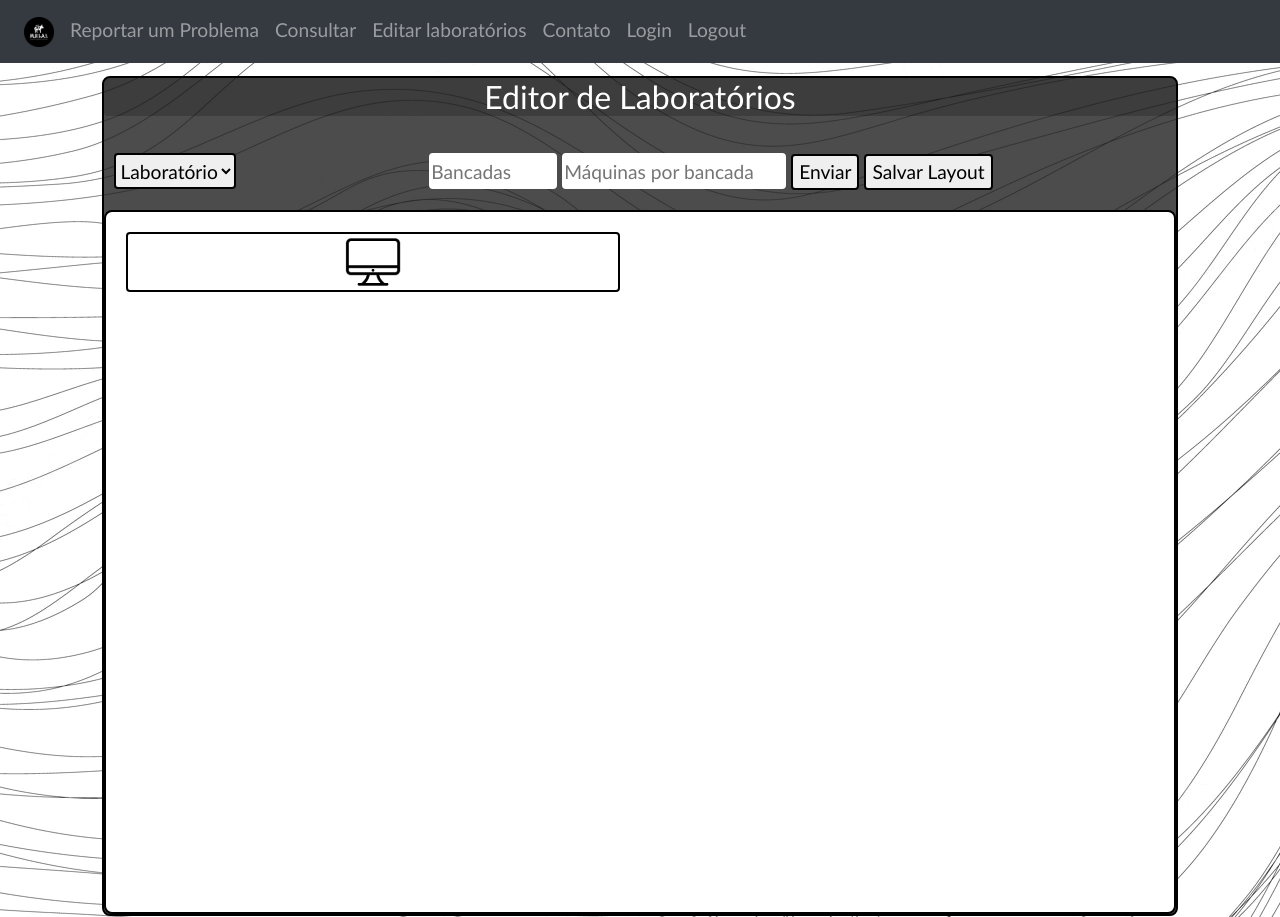
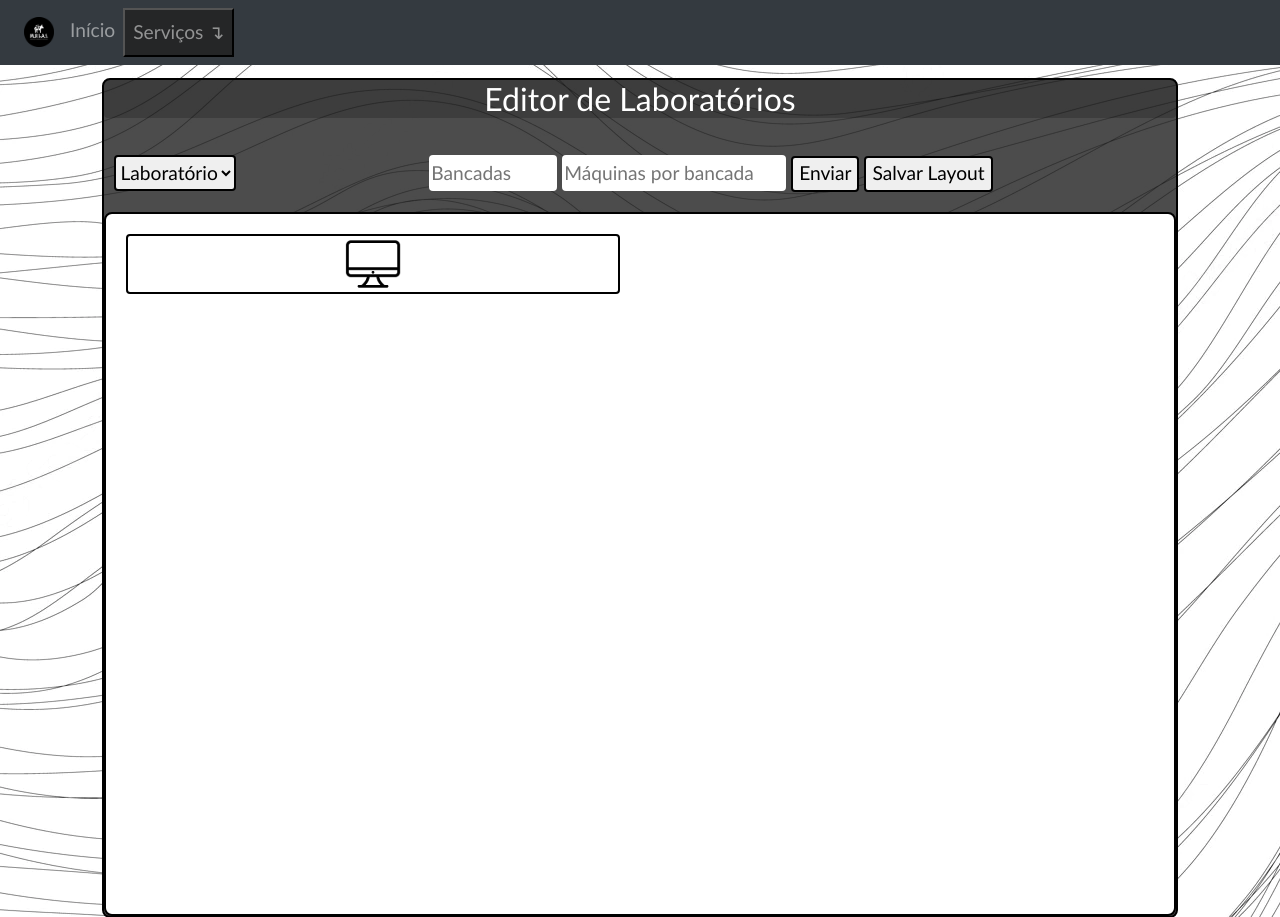
Before and after one commit to m-u-l-a-s/BIOS, a Flask app: page /edition in a window 1280 px wide. Shown: the top 917 px of the page. Run offline with Flask 2, Linux system fonts and the light colour scheme; some libraries are stand-ins or nearby versions.

Commit message:
Subindo alterações na barra de navegação (menu dropdown)

```diff
--- a/website/templates/edition.html
+++ b/website/templates/edition.html
@@ -4,6 +4,30 @@
         <meta charset="UTF-8">
         <meta http-equiv="X-UA-Compatible" content="IE=edge">
         <meta name="viewport" content="width=device-width, initial-scale=1.0">
+        <style>
+            .dropbtn {
+                background-color: rgba(34, 34, 34, 0.808);
+            }
+            .dropdown {
+                position: relative;
+                display: inline-block;
+            }
+            .dropdownContent {
+                display: none;
+                position: absolute;
+                background-color: rgba(34, 34, 34, 0.808);
+                overflow: auto;
+                box-shadow: 0px 8px 16px rgba(0, 0, 0, 0.2);
+            }
+            .dropdown:hover .dropdownContent {
+                display: block;
+            }
+            .dropdownContent a {
+                color: white;
+                display: block;
+                padding: 10px 16px;
+            }
+        </style>
         <link
         rel="stylesheet"
         href="https://stackpath.bootstrapcdn.com/bootstrap/4.4.1/css/bootstrap.min.css"
@@ -29,27 +53,24 @@
               <span class="navbar-toggler-icon"></span>
             </button>
             <div class="collapse navbar-collapse" id="navbar">
-              <div class="navbar-nav">
-                <a class="nav-item nav-link" id="home" href="https://github.com/m-u-l-a-s/BIOS" target="_blank">
-                  <img src="{{ url_for('static', filename='imgs/logo_mulas.png') }}" alt="" width="30px">
-                </a>
-                <a class="nav-item nav-link" id="index" href="reportar">Reportar um Problema</a>
-                <!-- <span style="color: gray; margin: auto;"> _ </span> -->
-                <a class="nav-item nav-link" id="consulta" href="consulta">Consultar</a>
-                <!-- <span style="color: gray; margin: auto;"><></span> -->
-
-                <a class="nav-item nav-link" id="login" href="edition">Editar laboratórios</a>
-                <!-- <span style="color: gray; margin: auto;"><></span> -->
-
-                <a class="nav-item nav-link" id="contato" href="contato">Contato</a>
-                <!-- <span style="color: gray; margin: auto;"><></span> -->
-                <a class="nav-item nav-link" id="login" href="login">Login</a>
-
-                <!-- <span style="color: gray; margin: auto;"><></span> -->
-                <!-- <a class="nav-item nav-link" id="signUp" href="sign-up">Sign Up</a> -->
-                <a class="nav-item nav-link" id="logout" href="/">Logout</a>
+                <div class="navbar-nav">
+                  <a class="nav-item nav-link" id="home" href="https://github.com/m-u-l-a-s/BIOS" target="_blank">
+                    <img src="{{ url_for('static', filename='imgs/logo_mulas.png') }}" alt="" width="30px">
+                  </a>
+                  <a class ="nav-item nav-link" id="inicio" href="/">Início</a>
+                  <div class="dropdown">
+                    <button class="dropbtn nav-item nav-link">Serviços ↴</button>
+                    <div class="dropdownContent">
+                  <a href="reportar">Reportar um Problema</a>
+                  <a href="consulta">Consultar</a>
+                  <a href="edition">Editar laboratórios</a>
+                  <a href="contato">Contato</a>
+                  <a href="login">Login</a>
+                  <a href="/">Logout</a>
+                      </div>
+                  </div>
+                </div>
               </div>
-            </div>
           </nav>
 
     <div class="conteudo">
```
Also changed, not shown: website/static/css/style.css (+28 -0 lines), website/templates/base.html (+13 -6 lines).
